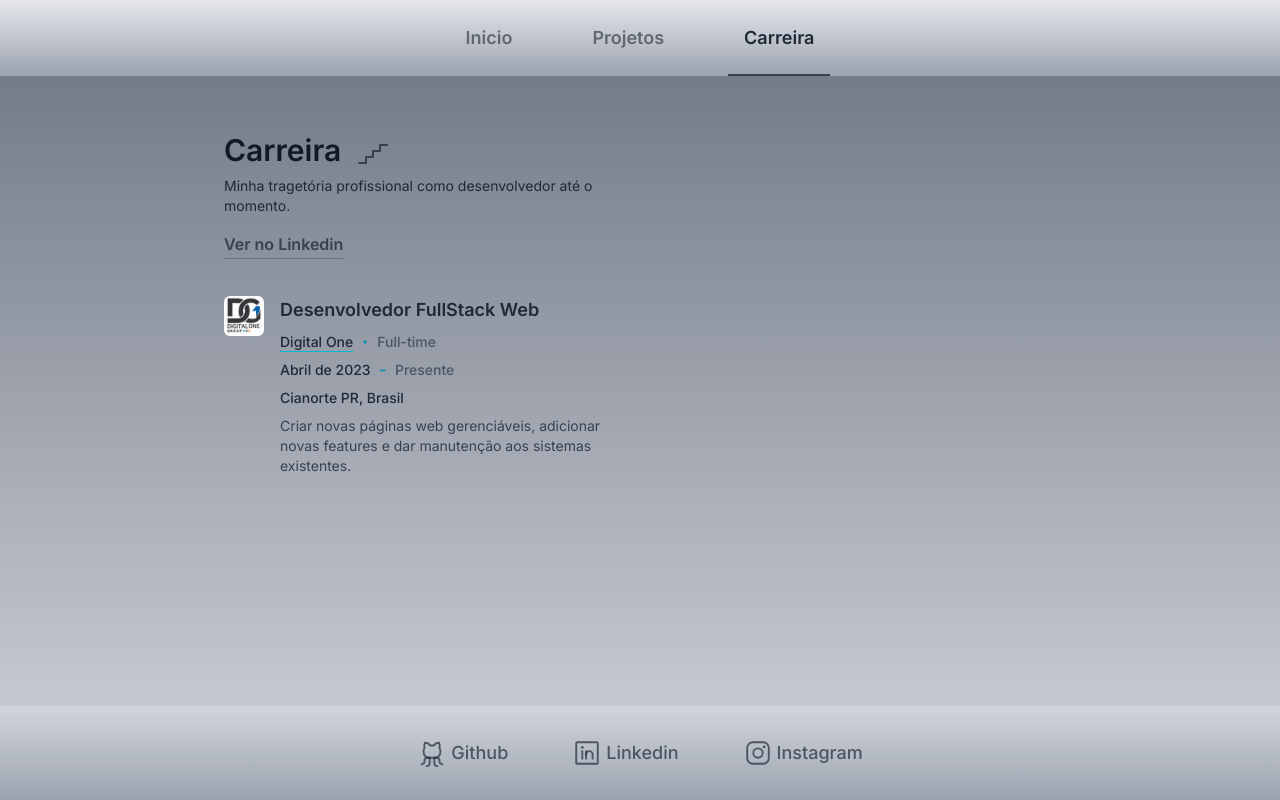
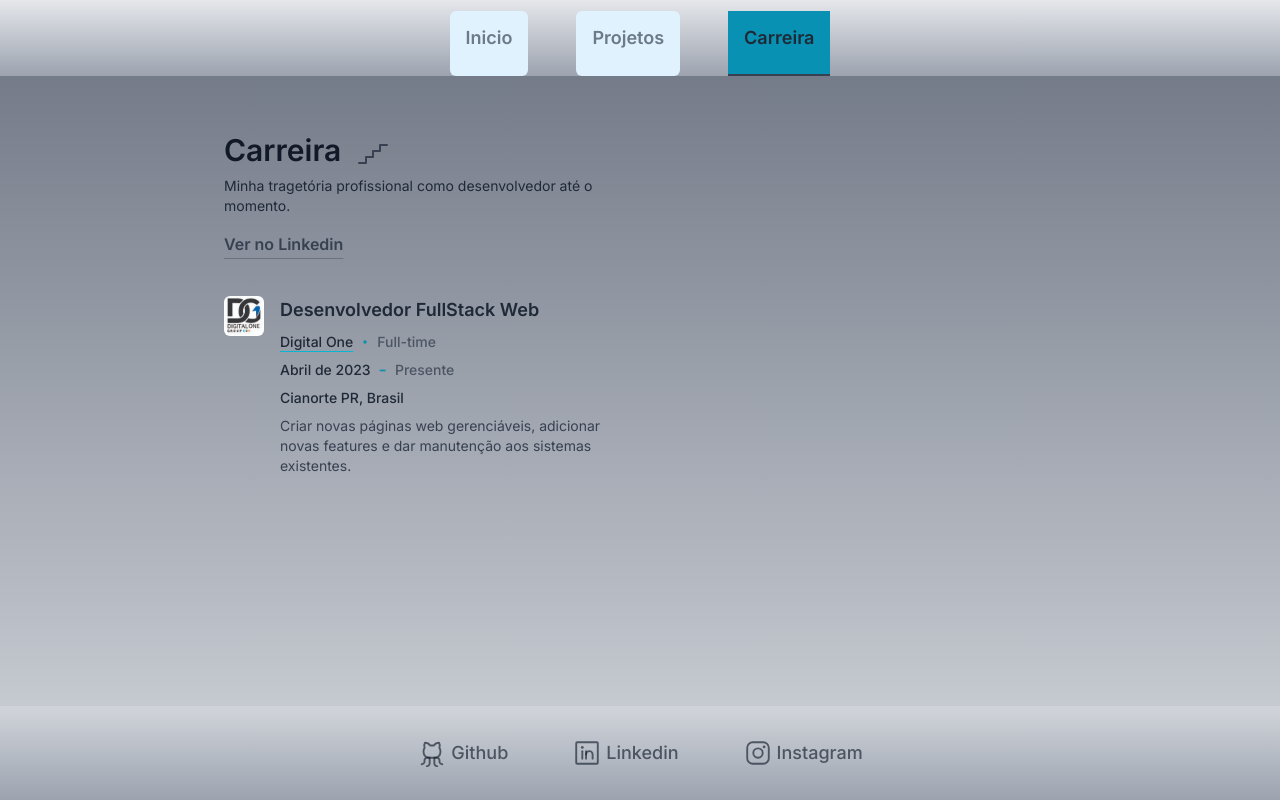
Before and after one commit to CarlosLonghi/Portfolio, a Next.js app: page /career in a window 1280 px wide. Built offline with nearby package versions, Linux system fonts and the light colour scheme.

Commit message:
style: change style nav link to mobile

```diff
--- a/src/app/page.tsx
+++ b/src/app/page.tsx
@@ -71,7 +71,7 @@ const animationOrchestration = {
 export default function Home() {
   return (
     <motion.section
-      className="m-auto flex min-h-[calc(100vh-10.6rem)] max-w-app flex-col items-center gap-12 px-6 pb-8 pt-10 sm:px-10 md:gap-10 md:px-12 md:pt-14"
+      className="m-auto flex min-h-[calc(100vh-10.6rem)] max-w-app flex-col items-center gap-16 px-6 pb-12 pt-10 sm:px-10 md:gap-10 md:px-12 md:pb-8 md:pt-14"
       initial="hidden"
       animate="visible"
       variants={animationOrchestration}
--- a/src/components/Navigation/Nav.tsx
+++ b/src/components/Navigation/Nav.tsx
@@ -21,10 +21,11 @@ const Link = ({ href, onClick, ...props }: any) => {
     <NextLink href={href} passHref legacyBehavior>
       <NavigationMenu.Link
         className={twMerge(
-          'border-b-2 border-solid border-transparent px-4 pb-4 text-4xl font-semibold text-gray-800/60 transition duration-200 ease-in',
-          'hover:text-gray-800/90 data-[active]:border-gray-700 data-[active]:text-gray-800',
-          'md:pb-[26px] md:text-lg',
-          'dark:text-cyan-100/50 dark:hover:text-cyan-500 dark:data-[active]:border-cyan-500 dark:data-[active]:text-cyan-400',
+          'rounded-md border-b-2 border-solid border-transparent bg-sky-100 px-20 py-4 text-4xl font-semibold text-gray-800/60 transition duration-200 ease-in',
+          'data-[active]:bg-cyan-600 data-[active]:text-gray-200',
+          'md:px-4 md:pb-[26px] md:text-lg md:hover:text-gray-800/90 md:data-[active]:rounded-none md:data-[active]:border-gray-700 md:data-[active]:text-gray-800',
+          'dark:bg-gray-900/80 dark:text-cyan-100/50  dark:data-[active]:bg-gray-900 dark:data-[active]:text-cyan-400',
+          'md:dark:bg-transparent md:dark:hover:text-cyan-500 md:dark:data-[active]:border-cyan-500 md:dark:data-[active]:bg-transparent',
         )}
         active={isActive}
         onClick={handleLinkClick}
```
